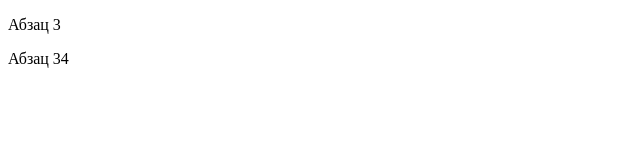
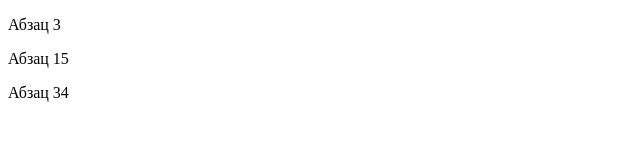
Before and after one commit to ksenonysh/test_rep, a plain HTML site: page index.html in a window 1280 px wide. Shown: the full height of the page, 0-640 px from the left. Drawn offline with Linux system fonts and the light colour scheme.

Commit message:
Update index.html

```diff
--- a/index.html
+++ b/index.html
@@ -6,6 +6,7 @@
 	</head>
 	<body>
 	<p>Абзац 3</p>
+	<p>Абзац 15</p>
 	<p>Абзац 34</p>
 	</body>
 </html>
```
